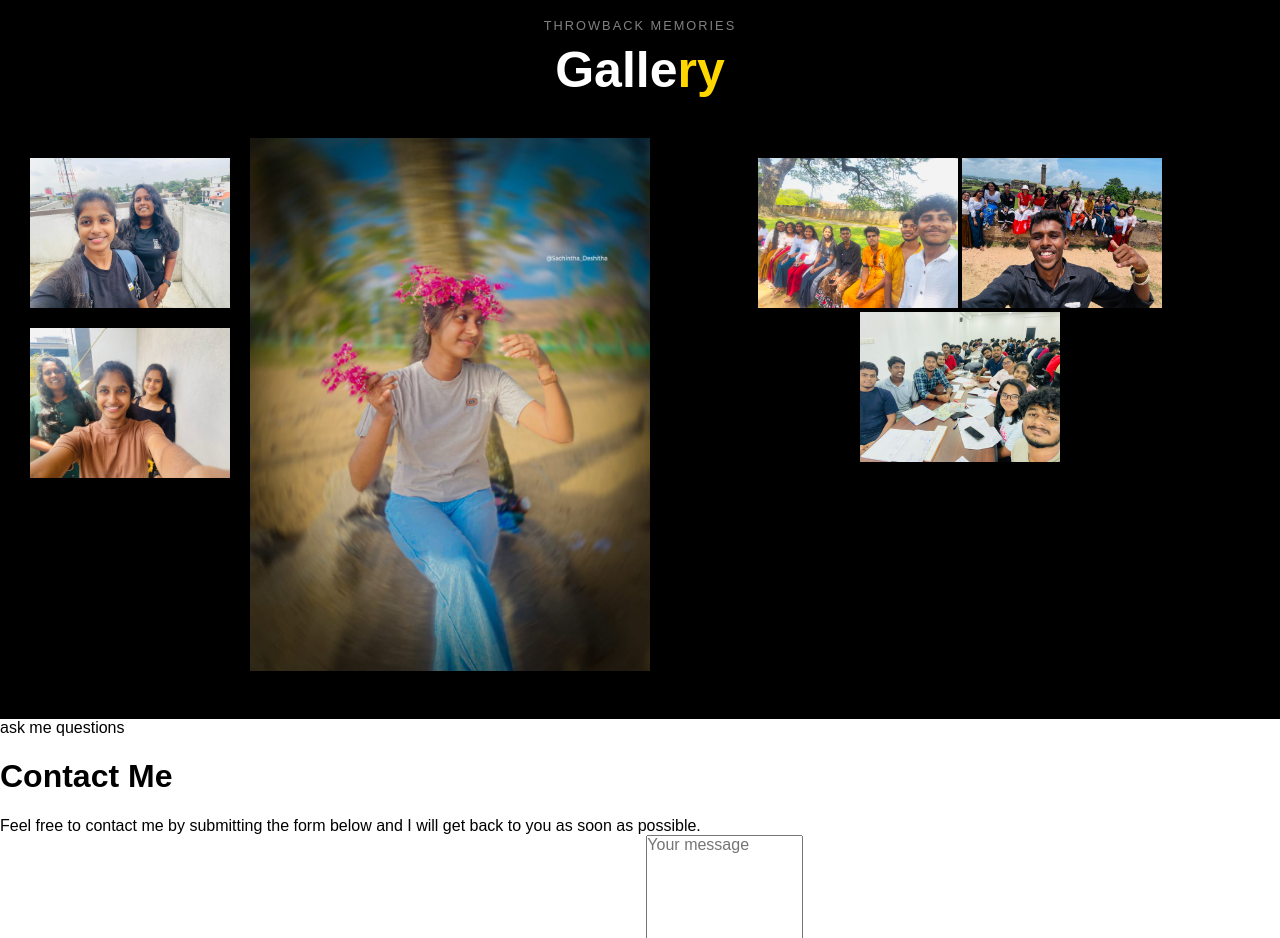
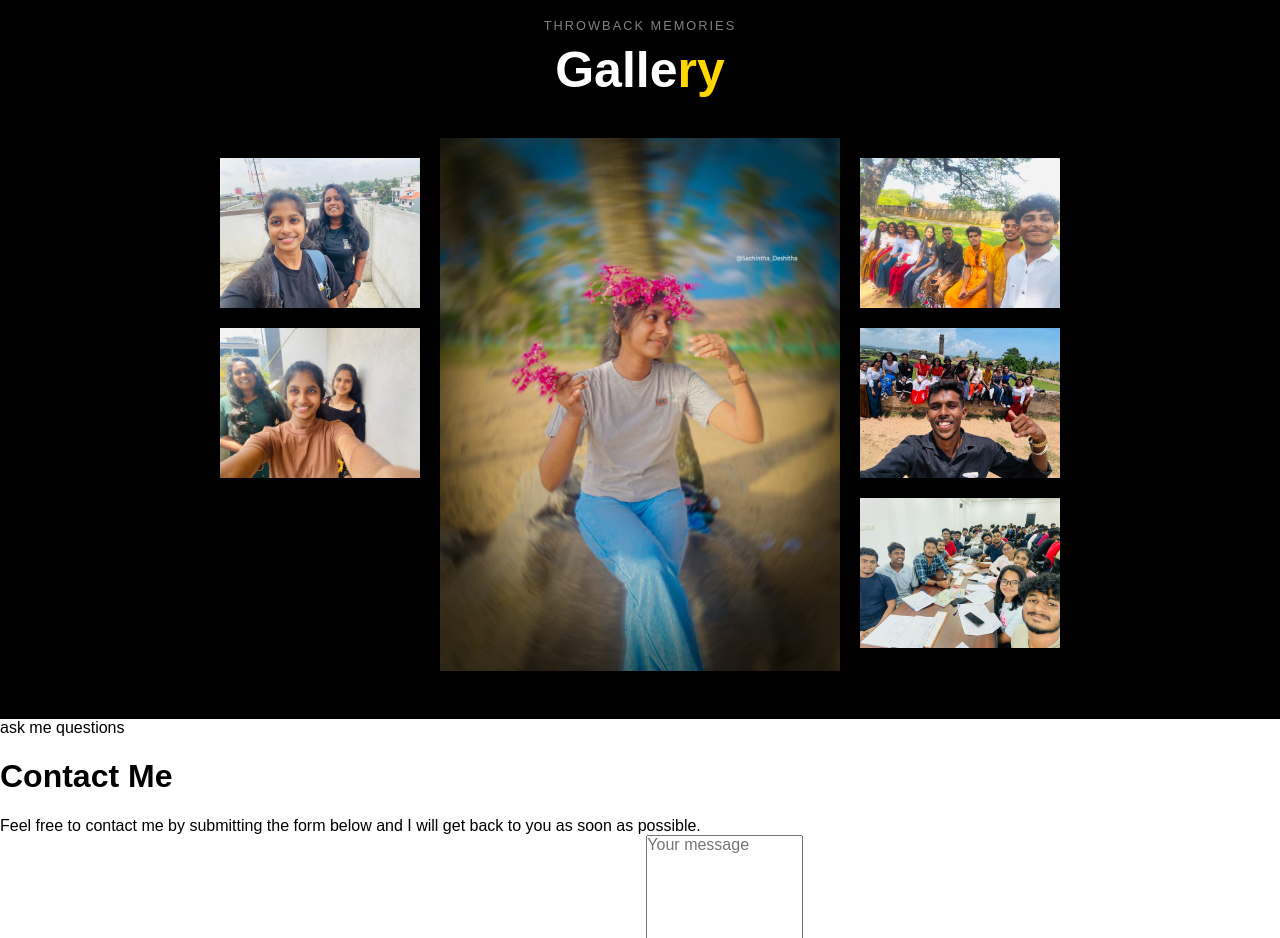
Before and after one commit to yashodha-gunawardana/My--portfolio, a plain HTML site: page index.html in a window 1280 px wide. Shown: the part 4180-5118 px from the top of the page. Drawn offline with Linux system fonts and the light colour scheme.

Commit message:
aligned right side gallery images in a vertical column with spacing

```diff
--- a/style.css
+++ b/style.css
@@ -1009,3 +1009,9 @@ header nav {
     display: flex;
     justify-content: center;
 }
+
+.right-side {
+    display: flex;
+    flex-direction: column;
+    gap: 20px;
+}
```
